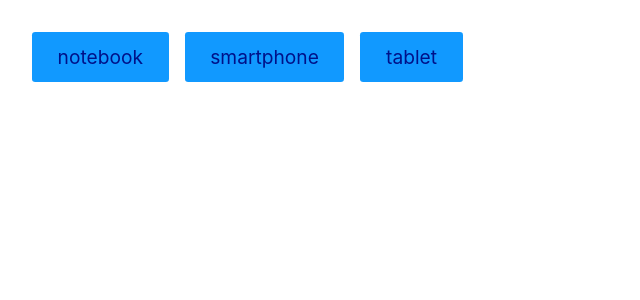
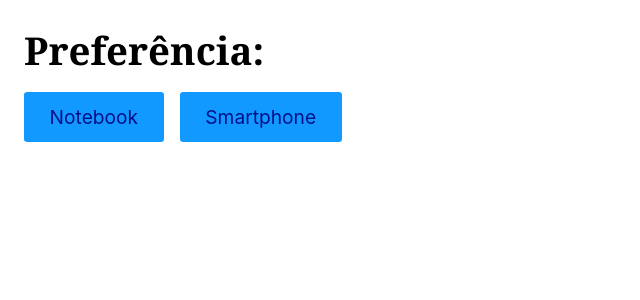
Before and after one commit to JvKulka/Estudos-React, a React (Create React App) app in the folder appreact/: page / in a window 1280 px wide. Shown: the top 300 px of the page, without its empty margins (0-640 px from the left). Built offline with nearby package versions, Linux system fonts and the light colour scheme.

Commit message:
UseEffect
Realizado exercício para aprendizado em useEffect e suas funcionalidades

```diff
--- a/appreact/src/App.js
+++ b/appreact/src/App.js
@@ -143,33 +143,72 @@ import Produto from "./Produto";
 // Mostre apenas um produto por vez
 // Mostre a mensagem carregando... enquanto o fetch é realizado
 
+// const App = () => {
+//   const [dados, setDados] = React.useState(null);
+//   const [carregando, setCarregando] = React.useState(null);
+
+//   async function handleClick(event) {
+//     setCarregando(true);
+//     const response = await fetch(
+//       `https://ranekapi.origamid.dev/json/api/produto/${event.target.innerText}`
+//     );
+//     const json = await response.json();
+//     setDados(json);
+//     setCarregando(false);
+//   }
+
+//   return (
+//     <div>
+//       <button style={{ margin: ".5rem" }} onClick={handleClick}>
+//         notebook
+//       </button>
+//       <button style={{ margin: ".5rem" }} onClick={handleClick}>
+//         smartphone
+//       </button>
+//       <button style={{ margin: ".5rem" }} onClick={handleClick}>
+//         tablet
+//       </button>
+//       {carregando && <p>Carregando...</p>}
+//       {!carregando && dados && <Produto dados={dados} />}
+//     </div>
+//   );
+// };
+
+//------------------------------------------------------------------------//
+
+// 5 EXERCICIO
+
+// Quando o usuário clicar em um dos botões, faça um fetch do produto clicado utilizando a api abaixo
+// https://ranekapi.origamid.dev/json/api/produto/notebook
+// https://ranekapi.origamid.dev/json/api/produto/smartphone
+// Mostre o nome e preço na tela (separe essa informação em um componente Produto.js)
+// Defina o produto clicado como uma preferência do usuário no localStorage
+// Quando o usuário entrar no site, se existe um produto no localStorage, faça o fetch do mesmo
+
 const App = () => {
-  const [dados, setDados] = React.useState(null);
-  const [carregando, setCarregando] = React.useState(null);
+  const [produto, setProduto] = React.useState(null);
 
-  async function handleClick(event) {
-    setCarregando(true);
-    const response = await fetch(
-      `https://ranekapi.origamid.dev/json/api/produto/${event.target.innerText}`
-    );
-    const json = await response.json();
-    setDados(json);
-    setCarregando(false);
+  React.useEffect(() => {
+    const produtoLocal = window.localStorage.getItem("produto");
+    if (produtoLocal !== null) setProduto(produtoLocal);
+  }, []);
+
+  React.useEffect(() => {
+    if (produto !== null) window.localStorage.setItem("produto", produto);
+  }, [produto]);
+
+  function handleClick({ target }) {
+    setProduto(target.innerText);
   }
 
   return (
     <div>
-      <button style={{ margin: ".5rem" }} onClick={handleClick}>
-        notebook
+      <h1> Preferência: {produto}</h1>
+      <button onClick={handleClick} style={{ marginRight: "1rem" }}>
+        Notebook
       </button>
-      <button style={{ margin: ".5rem" }} onClick={handleClick}>
-        smartphone
-      </button>
-      <button style={{ margin: ".5rem" }} onClick={handleClick}>
-        tablet
-      </button>
-      {carregando && <p>Carregando...</p>}
-      {!carregando && dados && <Produto dados={dados} />}
+      <button onClick={handleClick}>Smartphone</button>
+      <Produto produto={produto} />
     </div>
   );
 };
--- a/appreact/src/Produto.js
+++ b/appreact/src/Produto.js
@@ -1,11 +1,20 @@
-import React from "react";
+import React, { useState } from "react";
 
-const Produto = ({ dados }) => {
+const Produto = ({ produto }) => {
+  const [dados, setDados] = useState(null);
+
+  React.useEffect(() => {
+    if (produto !== null)
+      fetch(`https://ranekapi.origamid.dev/json/api/produto/${produto}`)
+        .then((response) => response.json())
+        .then((json) => setDados(json));
+  }, [produto]);
+
+  if (dados === null) return null;
   return (
     <div>
       <h1>{dados.nome}</h1>
       <p>R$ {dados.preco}</p>
-      <img src={dados.fotos[0].src} alt={dados.fotos[0].titulo} />
     </div>
   );
 };
```
